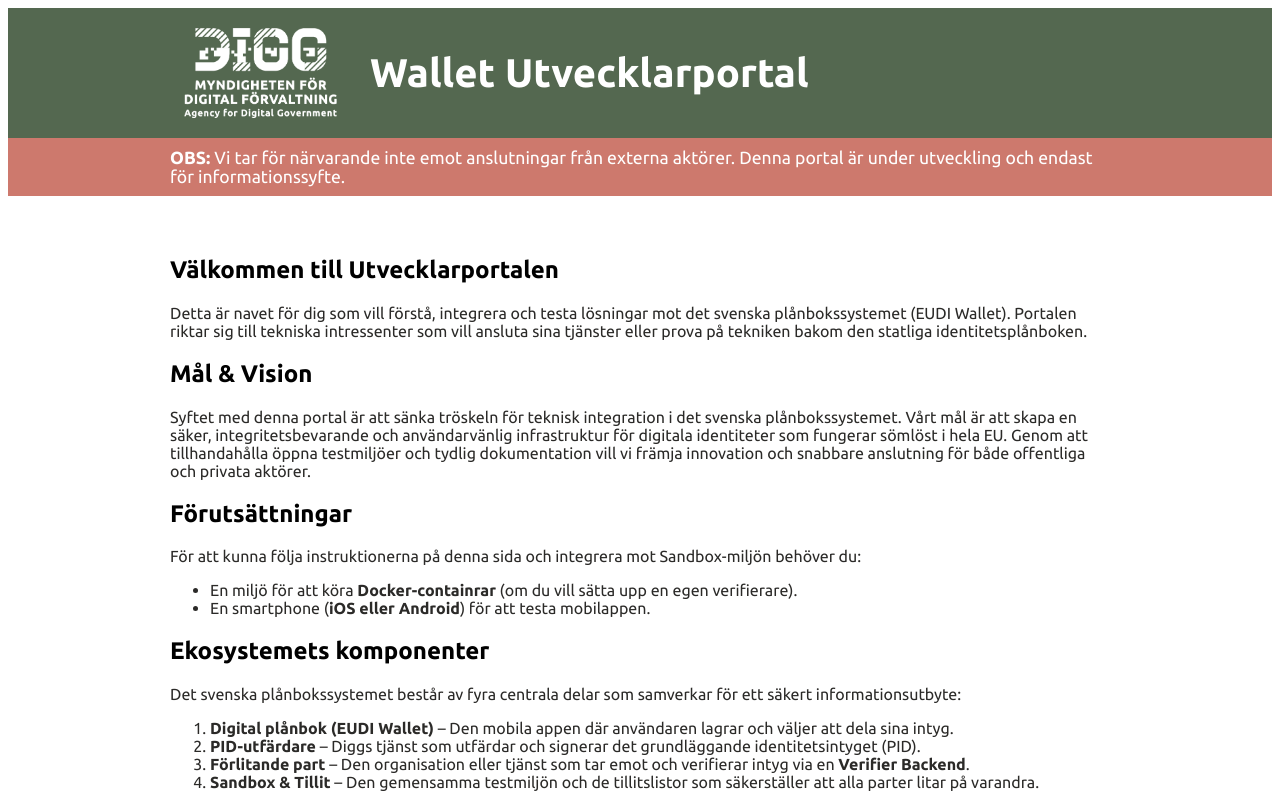
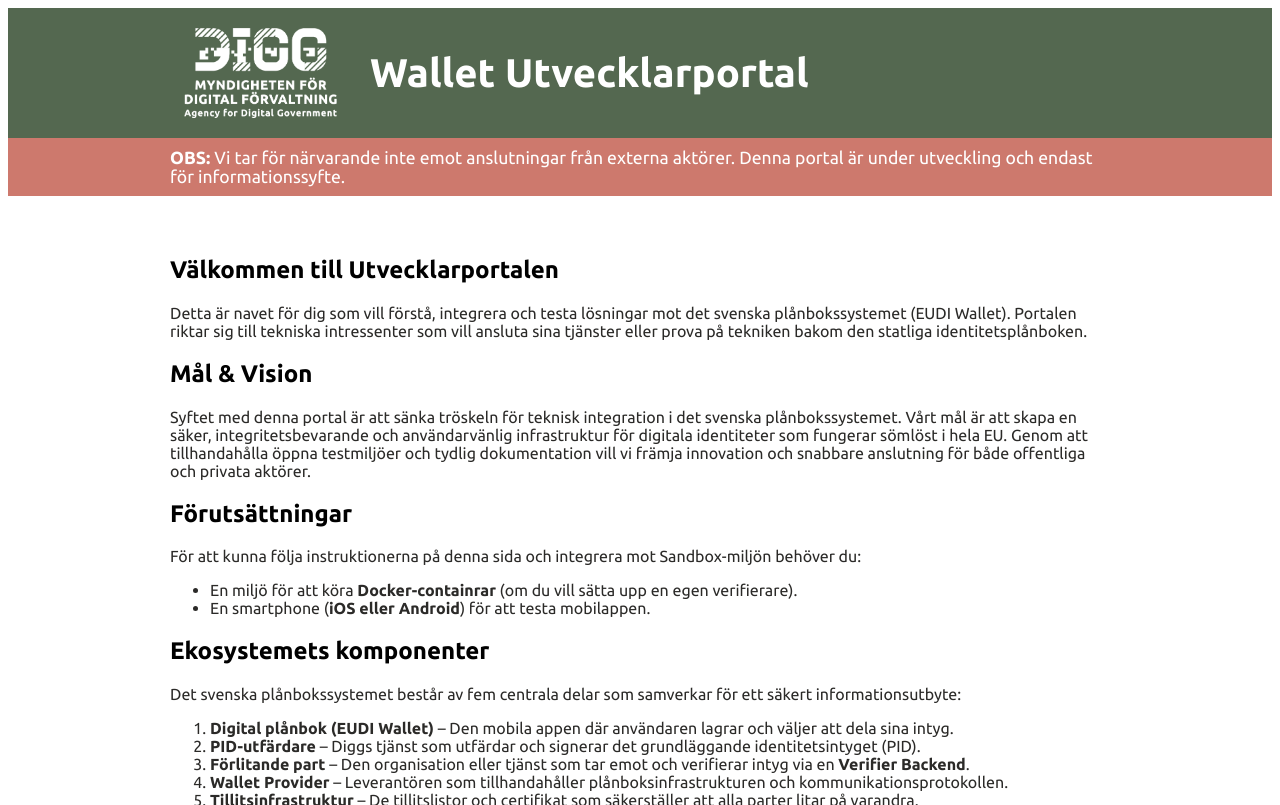
Before and after one commit to diggsweden/wallet-utvecklarportal, a Jekyll site: the page built from index.md, in a window 1280 px wide and 1400 px high. Shown: the top 805 px of the window. Built offline with Jekyll 4.4.1, drawn with Linux system fonts in a browser that asks for light colours; some of the changed text lies outside the part shown; grey boxes are pictures that could not be loaded.

```diff
--- a/index.md
+++ b/index.md
@@ -16,14 +16,18 @@ För att kunna följa instruktionerna på denna sida och integrera mot Sandbox-m
 *   En smartphone (**iOS eller Android**) för att testa mobilappen.
 
 ## Ekosystemets komponenter
-Det svenska plånbokssystemet består av fyra centrala delar som samverkar för ett säkert informationsutbyte:
+Det svenska plånbokssystemet består av fem centrala delar som samverkar för ett säkert informationsutbyte:
 
 1.  **Digital plånbok (EUDI Wallet)** – Den mobila appen där användaren lagrar och väljer att dela sina intyg.
 2.  **PID-utfärdare** – Diggs tjänst som utfärdar och signerar det grundläggande identitetsintyget (PID).
 3.  **Förlitande part** – Den organisation eller tjänst som tar emot och verifierar intyg via en **Verifier Backend**.
-4.  **Sandbox & Tillit** – Den gemensamma testmiljön och de tillitslistor som säkerställer att alla parter litar på varandra.
+4.  **Wallet Provider** – Leverantören som tillhandahåller plånboksinfrastrukturen och kommunikationsprotokollen.
+5.  **Tillitsinfrastruktur** – De tillitslistor och certifikat som säkerställer att alla parter litar på varandra.
 
-![Översikt av ekosystemet](https://placeholder.com/800x200 "Illustration av samspelet mellan de fyra komponenterna")
+<figure style="text-align: center;">
+  <img src="/assets/images/diagrams/sandbox.svg" alt="Översikt av ekosystemet" width="600" style="display: block; margin: 0 auto;">
+  <figcaption style="font-style: italic; font-size: 0.9em; color: #666; margin-top: 0.5em;">Översikt av ekosystemets komponenter och deras samspel. Inkluderar Digital plånbok, PID-utfärdare, Förlitande part, Wallet Provider och Tillitsinfrastruktur.</figcaption>
+</figure>
 
 
 
```
Also changed, not shown: .github/workflows/jekyll.yml (added), README.md, 3 other files.
